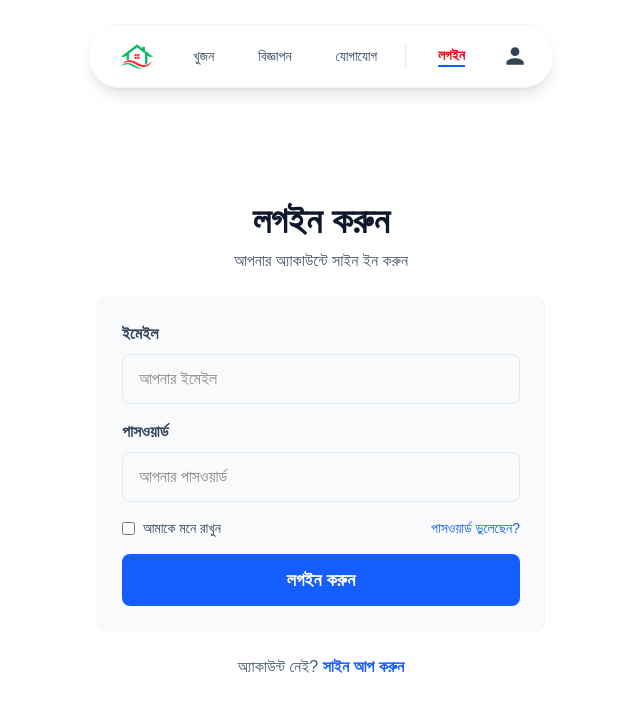
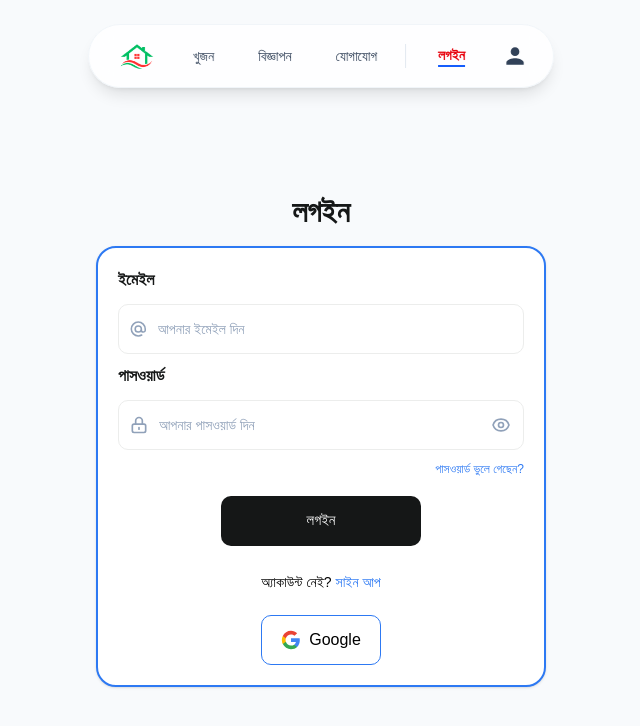
Before and after one commit to uzicodes/Dhaka-Basha, a Next.js app: page /login in a window 1280 px wide. Shown: the top 726 px of the page, without its empty margins (319-959 px from the left). Built offline with nearby package versions, Linux system fonts and the light colour scheme.

Commit message:
feat: login form added

```diff
--- a/app/login/page.tsx
+++ b/app/login/page.tsx
@@ -1,62 +1,86 @@
+"use client";
+
+import { useState } from "react";
+
 export default function Login() {
+  const [showPassword, setShowPassword] = useState(false);
+
   return (
-    <main className="flex-grow flex flex-col items-center justify-center px-4 bg-white pt-32 pb-12">
-      <div className="max-w-md w-full space-y-6">
-        <div className="text-center space-y-2">
-          <h1 className="text-4xl font-bold text-slate-900">লগইন করুন</h1>
-          <p className="text-slate-600">আপনার অ্যাকাউন্টে সাইন ইন করুন</p>
+    <main className="grow flex flex-col items-center justify-center px-4 bg-slate-50 pt-32 pb-12">
+      <h1 className="text-3xl font-bold text-[#151717] mb-4 text-center">লগইন</h1>
+      <form className="flex flex-col gap-1.5 bg-white p-5 w-full max-w-112.5 rounded-[20px] shadow-sm border-2 border-[#2d79f3]">
+        <div className="flex flex-col">
+          <label className="text-[#151717] font-semibold mb-1.5">ইমেইল</label>
         </div>
-
-        <form className="space-y-4 bg-slate-50 p-6 rounded-lg border border-slate-100">
-          <div>
-            <label className="block text-slate-700 font-semibold mb-2">
-              ইমেইল
-            </label>
+        <div className="border-[1.5px] border-[#ecedec] rounded-[10px] h-12.5 flex items-center pl-2.5 transition-colors duration-200 focus-within:border-[#2d79f3]">
+          <svg className="w-5 h-5 text-slate-400" viewBox="0 0 24 24" fill="none" stroke="currentColor">
+            <path strokeLinecap="round" strokeLinejoin="round" strokeWidth="2" d="M16 12a4 4 0 10-8 0 4 4 0 008 0zm0 0v1.5a2.5 2.5 0 005 0V12a9 9 0 10-9 9m4.5-1.206a8.959 8.959 0 01-4.5 1.207" />
+          </svg>
           <input
             type="email"
-              placeholder="আপনার ইমেইল"
-              className="w-full px-4 py-3 border border-slate-200 rounded-lg focus:outline-none focus:border-blue-500"
+            placeholder="আপনার ইমেইল দিন"
+            className="ml-2.5 rounded-[10px] border-none w-full h-full focus:outline-none placeholder:text-slate-400 placeholder:text-sm text-[#151717]"
           />
         </div>
 
-          <div>
-            <label className="block text-slate-700 font-semibold mb-2">
-              পাসওয়ার্ড
-            </label>
+        <div className="flex flex-col mt-1">
+          <label className="text-[#151717] font-semibold mb-1.5">পাসওয়ার্ড</label>
+        </div>
+        <div className="border-[1.5px] border-[#ecedec] rounded-[10px] h-12.5 flex items-center pl-2.5 pr-3 transition-colors duration-200 focus-within:border-[#2d79f3]">
+          <svg className="w-5 h-5 text-slate-400 shrink-0" viewBox="0 0 24 24" fill="none" stroke="currentColor">
+            <path strokeLinecap="round" strokeLinejoin="round" strokeWidth="2" d="M12 15v2m-6 4h12a2 2 0 002-2v-6a2 2 0 00-2-2H6a2 2 0 00-2 2v6a2 2 0 002 2zm10-10V7a4 4 0 00-8 0v4h8z" />
+          </svg>
           <input
-              type="password"
-              placeholder="আপনার পাসওয়ার্ড"
-              className="w-full px-4 py-3 border border-slate-200 rounded-lg focus:outline-none focus:border-blue-500"
+            type={showPassword ? "text" : "password"}
+            placeholder="আপনার পাসওয়ার্ড দিন"
+            className="ml-2.5 rounded-[10px] border-none w-full h-full focus:outline-none placeholder:text-slate-400 placeholder:text-sm text-[#151717]"
           />
+          <button
+            type="button"
+            onClick={() => setShowPassword(!showPassword)}
+            className="text-slate-400 hover:text-[#2d79f3] focus:outline-none shrink-0"
+            aria-label={showPassword ? "পাসওয়ার্ড লুকান" : "পাসওয়ার্ড দেখুন"}
+          >
+            {showPassword ? (
+              <svg className="w-5 h-5" fill="none" viewBox="0 0 24 24" stroke="currentColor">
+                <path strokeLinecap="round" strokeLinejoin="round" strokeWidth={2} d="M13.875 18.825A10.05 10.05 0 0112 19c-4.478 0-8.268-2.943-9.543-7a9.97 9.97 0 011.563-3.029m5.858.908a3 3 0 114.243 4.243M9.878 9.878l4.242 4.242M9.88 9.88l-3.29-3.29m7.532 7.532l3.29 3.29M3 3l3.59 3.59m0 0A9.953 9.953 0 0112 5c4.478 0 8.268 2.943 9.543 7a10.025 10.025 0 01-4.132 5.411m0 0L21 21" />
+              </svg>
+            ) : (
+              <svg className="w-5 h-5" fill="none" viewBox="0 0 24 24" stroke="currentColor">
+                <path strokeLinecap="round" strokeLinejoin="round" strokeWidth={2} d="M15 12a3 3 0 11-6 0 3 3 0 016 0z" />
+                <path strokeLinecap="round" strokeLinejoin="round" strokeWidth={2} d="M2.458 12C3.732 7.943 7.523 5 12 5c4.478 0 8.268 2.943 9.542 7-1.274 4.057-5.064 7-9.542 7-4.477 0-8.268-2.943-9.542-7z" />
+              </svg>
+            )}
+          </button>
         </div>
 
-          <div className="flex items-center justify-between text-sm">
-            <label className="flex items-center gap-2">
-              <input type="checkbox" className="rounded border-slate-300" />
-              <span className="text-slate-700">আমাকে মনে রাখুন</span>
-            </label>
-            <a href="#" className="text-blue-600 hover:text-blue-700">
-              পাসওয়ার্ড ভুলেছেন?
-            </a>
+        <div className="flex flex-row items-center justify-end mt-1">
+          <span className="text-[12px] text-[#2d79f3] font-medium cursor-pointer hover:underline">
+            পাসওয়ার্ড ভুলে গেছেন?
+          </span>
         </div>
 
-          <button
-            type="submit"
-            className="w-full bg-blue-600 text-white py-3 rounded-lg hover:bg-blue-700 transition-colors font-semibold text-lg"
-          >
-            লগইন করুন
+        <button className="my-3 bg-[#151717] text-white text-[15px] font-medium rounded-[10px] h-12.5 w-50 mx-auto cursor-pointer hover:bg-black hover:text-green-500 hover:shadow-lg hover:scale-105 transition-all duration-200">
+          লগইন
+        </button>
+
+        <p className="text-center text-black text-[14px] my-2">
+          অ্যাকাউন্ট নেই?
+          <span className="text-[14px] ml-1 text-[#2d79f3] font-medium cursor-pointer hover:underline">
+            সাইন আপ
+          </span>
+        </p>
+
+        <button type="button" className="mt-2 w-30 h-12.5 mx-auto rounded-[10px] flex justify-center items-center font-medium text-black gap-2 border border-[#2d79f3] bg-white cursor-pointer transition-all duration-200 hover:bg-green-200 hover:shadow-lg hover:scale-105">
+          <svg className="w-5 h-5" viewBox="0 0 24 24" fill="none" xmlns="http://www.w3.org/2000/svg">
+            <path d="M22.56 12.25c0-.78-.07-1.53-.2-2.25H12v4.26h5.92c-.26 1.37-1.04 2.53-2.21 3.31v2.77h3.57c2.08-1.92 3.28-4.74 3.28-8.09z" fill="#4285F4"/>
+            <path d="M12 23c2.97 0 5.46-.98 7.28-2.66l-3.57-2.77c-.98.66-2.23 1.06-3.71 1.06-2.86 0-5.29-1.93-6.16-4.53H2.18v2.84C3.99 20.53 7.7 23 12 23z" fill="#34A853"/>
+            <path d="M5.84 14.09c-.22-.66-.35-1.36-.35-2.09s.13-1.43.35-2.09V7.07H2.18C1.43 8.55 1 10.22 1 12s.43 3.45 1.18 4.93l2.85-2.22.81-.62z" fill="#FBBC05"/>
+            <path d="M12 5.38c1.62 0 3.06.56 4.21 1.64l3.15-3.15C17.45 2.09 14.97 1 12 1 7.7 1 3.99 3.47 2.18 7.07l3.66 2.84c.87-2.6 3.3-4.53 6.16-4.53z" fill="#EA4335"/>
+          </svg>
+          Google
         </button>
       </form>
-
-        <div className="text-center space-y-4">
-          <p className="text-slate-600">
-            অ্যাকাউন্ট নেই?{" "}
-            <a href="/signup" className="text-blue-600 hover:text-blue-700 font-semibold">
-              সাইন আপ করুন
-            </a>
-          </p>
-        </div>
-      </div>
     </main>
   );
 }
```
Lines whose indentation alone changed are shown as unchanged.
